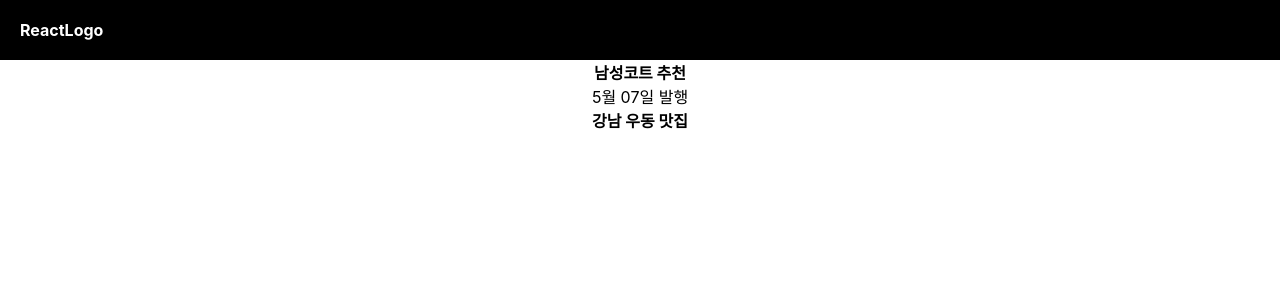
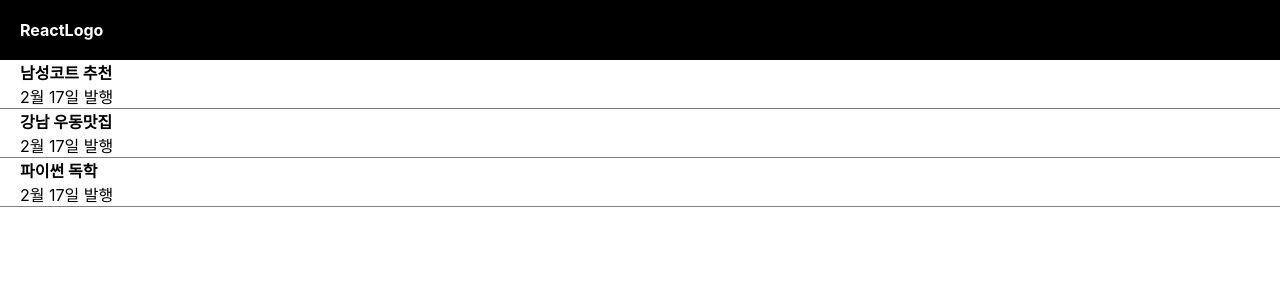
Before and after one commit to ssolin89/react-basic-blog, a React (Create React App) app: page / in a window 1280 px wide. Shown: the top 300 px of the page. Built offline with nearby package versions, Linux system fonts and the light colour scheme.

Commit message:
+ state 활용법

```diff
--- a/src/App.js
+++ b/src/App.js
@@ -26,21 +26,25 @@
 function App() {
 
   const post = '강남 우동 맛집';
-  const [글제목, b] = useState('남성코트 추천');
+  const [글제목, b] = useState(['남성코트 추천', '강남 우동맛집', '파이썬 독학']);
 
   return (
-
-    // return  안에는 병렬 태그 사용 금지
-
     <div className="App">
       <div className="blackNav">
         <h4>ReactLogo</h4>
       </div>
       <div className="list">
-        <h4>{글제목}</h4>
-        <p>5월 07일 발행</p>
+        <h4>{글제목[0]}</h4>
+        <p>2월 17일 발행</p>
       </div>
-      <h4>{post}</h4>
+      <div className="list">
+        <h4>{글제목[1]}</h4>
+        <p>2월 17일 발행</p>
+      </div>
+      <div className="list">
+        <h4>{글제목[2]}</h4>
+        <p>2월 17일 발행</p>
+      </div>
     </div>
   );
 }
--- a/src/App.scss
+++ b/src/App.scss
@@ -15,3 +15,9 @@
   color: white;
   padding: 20px;
 }
+
+.list {
+  text-align: left;
+  padding-left: 20px;
+  border-bottom: 1px solid grey;
+}
```
